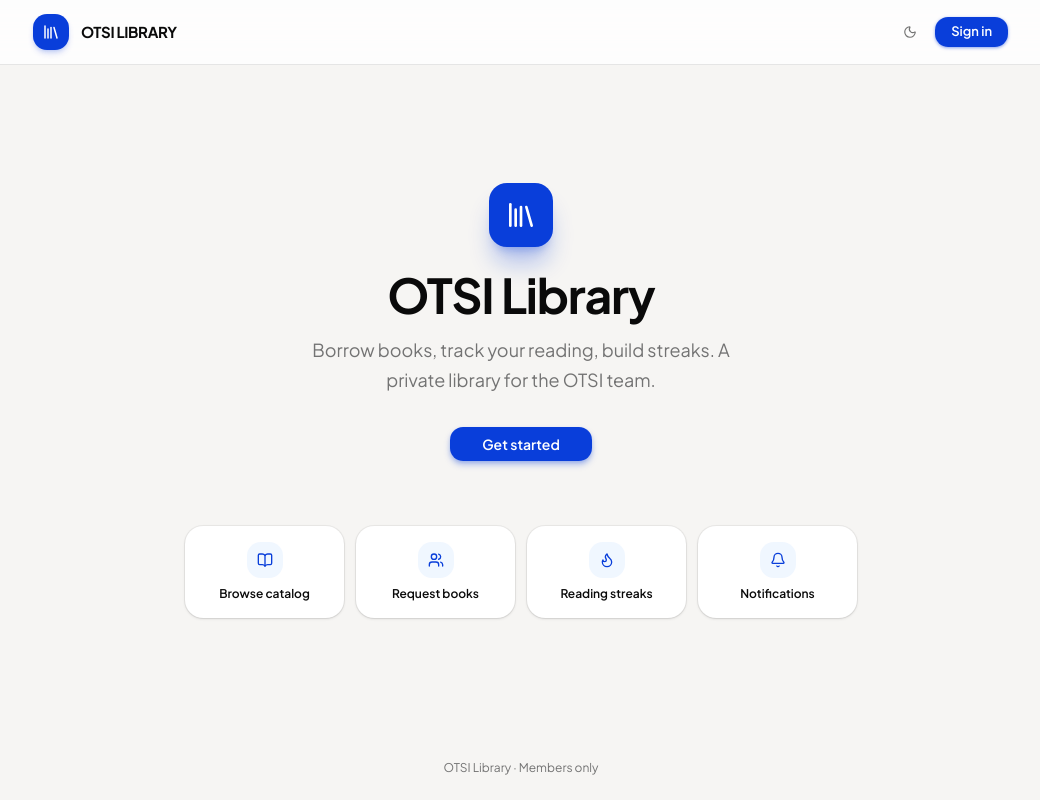
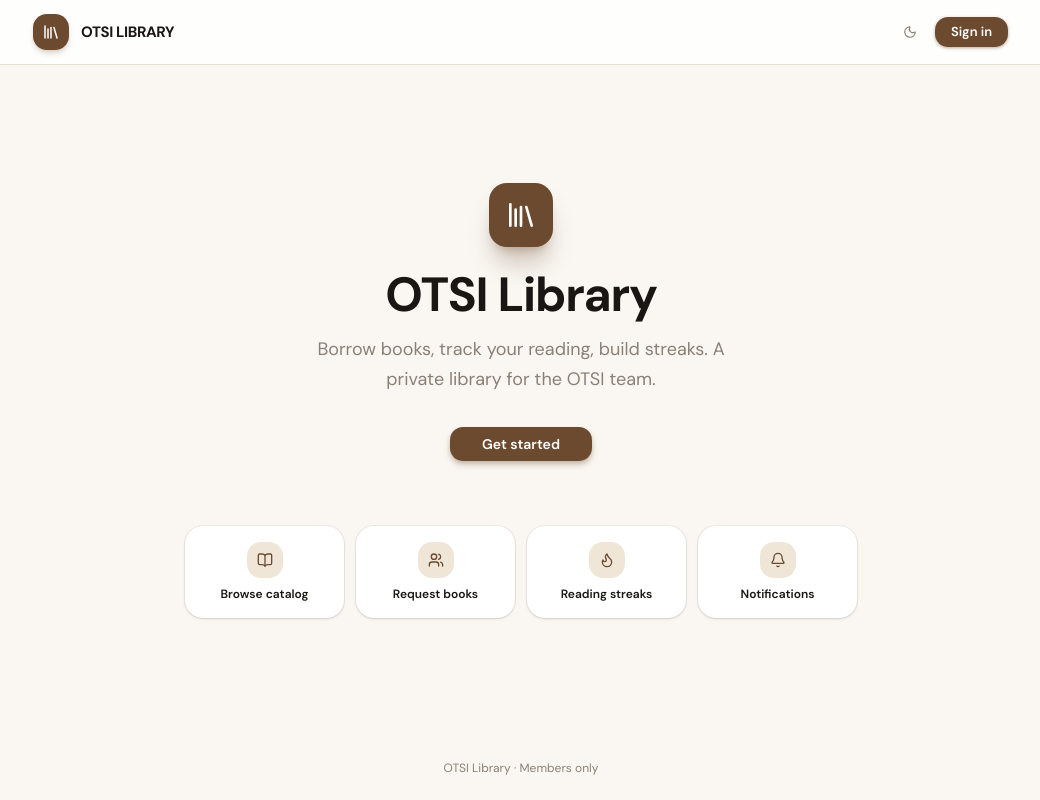
Before and after one commit to nagraj05/otsi-librarian, a Next.js app: page / in a window 1280 px wide. Shown: the whole page, without its empty margins (119-1159 px from the left). Built offline with nearby package versions, Linux system fonts and the light colour scheme; no server answers.

Commit message:
add polling

```diff
--- /dev/null
+++ b/app/api/notifications/route.ts
@@ -0,0 +1,17 @@
+import { auth } from '@clerk/nextjs/server';
+import { NextResponse } from 'next/server';
+import sql from '@/lib/db';
+
+export async function GET() {
+  const { userId } = await auth();
+  if (!userId) return NextResponse.json({ error: 'Unauthorized' }, { status: 401 });
+
+  const rows = await sql`
+    SELECT * FROM notifications
+    WHERE user_id = ${userId}
+    ORDER BY created_at DESC
+    LIMIT 30
+  `;
+
+  return NextResponse.json(rows);
+}
--- a/app/globals.css
+++ b/app/globals.css
@@ -7,9 +7,9 @@
 @theme inline {
   --color-background: var(--background);
   --color-foreground: var(--foreground);
-  --font-sans: var(--font-sans);
+  --font-sans: var(--font-dm-sans), system-ui, sans-serif;
+  --font-serif: var(--font-fraunces), "Iowan Old Style", Georgia, serif;
   --font-mono: var(--font-geist-mono);
-  --font-heading: var(--font-sans);
   /* Custom semantic tokens */
   --color-brand: var(--brand);
   --color-brand-muted: var(--brand-muted);
@@ -61,96 +61,98 @@
 }
 
 :root {
-  --background: oklch(0.97 0.003 80);
-  --foreground: oklch(0.145 0 0);
-  --card: oklch(1 0 0);
-  --card-foreground: oklch(0.145 0 0);
-  --popover: oklch(1 0 0);
-  --popover-foreground: oklch(0.145 0 0);
-  --primary: oklch(0.205 0 0);
-  --primary-foreground: oklch(0.985 0 0);
-  --secondary: oklch(0.97 0 0);
-  --secondary-foreground: oklch(0.205 0 0);
-  --muted: oklch(0.97 0 0);
-  --muted-foreground: oklch(0.556 0 0);
-  --accent: oklch(0.97 0 0);
-  --accent-foreground: oklch(0.205 0 0);
-  --destructive: oklch(0.577 0.245 27.325);
-  --border: oklch(0.922 0 0);
-  --input: oklch(0.922 0 0);
-  --ring: oklch(0.708 0 0);
-  --chart-1: oklch(0.87 0 0);
-  --chart-2: oklch(0.556 0 0);
-  --chart-3: oklch(0.439 0 0);
-  --chart-4: oklch(0.371 0 0);
-  --chart-5: oklch(0.269 0 0);
+  /* warm cream / parchment palette */
+  --background: #faf7f2;
+  --foreground: #1a1613;
+  --card: #ffffff;
+  --card-foreground: #1a1613;
+  --popover: #ffffff;
+  --popover-foreground: #1a1613;
+  --primary: #1a1613;
+  --primary-foreground: #faf7f2;
+  --secondary: #f3eee6;
+  --secondary-foreground: #1a1613;
+  --muted: #f3eee6;
+  --muted-foreground: #8a8075;
+  --accent: #f3eee6;
+  --accent-foreground: #1a1613;
+  --destructive: #a64b3c;
+  --border: #e6dfd3;
+  --input: #e6dfd3;
+  --ring: #b5ab9e;
+  --chart-1: #6b4a2f;
+  --chart-2: #4a7a3a;
+  --chart-3: #a07020;
+  --chart-4: #a64b3c;
+  --chart-5: #4a608a;
   --radius: 0.625rem;
   /* Custom semantic tokens */
-  --brand: oklch(0.46 0.24 264);
-  --brand-muted: oklch(0.976 0.02 264);
-  --brand-muted-fg: oklch(0.46 0.24 264);
-  --warn: oklch(0.828 0.189 86);
-  --warn-muted: oklch(0.987 0.022 95);
-  --warn-muted-fg: oklch(0.555 0.163 49);
-  --success: oklch(0.696 0.17 162);
-  --success-muted: oklch(0.979 0.021 166);
-  --success-muted-fg: oklch(0.508 0.118 165);
-  --danger: oklch(0.704 0.191 22.2);
-  --danger-muted: oklch(0.971 0.013 17);
-  --sidebar: oklch(0.985 0 0);
-  --sidebar-foreground: oklch(0.145 0 0);
-  --sidebar-primary: oklch(0.205 0 0);
-  --sidebar-primary-foreground: oklch(0.985 0 0);
-  --sidebar-accent: oklch(0.97 0 0);
-  --sidebar-accent-foreground: oklch(0.205 0 0);
-  --sidebar-border: oklch(0.922 0 0);
-  --sidebar-ring: oklch(0.708 0 0);
+  --brand: #6b4a2f;
+  --brand-muted: #f0e6d8;
+  --brand-muted-fg: #6b4a2f;
+  --warn: #a07020;
+  --warn-muted: #f8f0dc;
+  --warn-muted-fg: #7a5010;
+  --success: #4a7a3a;
+  --success-muted: #e8f1e4;
+  --success-muted-fg: #3a6030;
+  --danger: #a64b3c;
+  --danger-muted: #f9ebe8;
+  --sidebar: #faf7f2;
+  --sidebar-foreground: #1a1613;
+  --sidebar-primary: #6b4a2f;
+  --sidebar-primary-foreground: #ffffff;
+  --sidebar-accent: #f3eee6;
+  --sidebar-accent-foreground: #1a1613;
+  --sidebar-border: #e6dfd3;
+  --sidebar-ring: #b5ab9e;
 }
 
 .dark {
-  --background: oklch(0.13 0 0);
-  --foreground: oklch(0.985 0 0);
-  --card: oklch(0.205 0 0);
-  --card-foreground: oklch(0.985 0 0);
-  --popover: oklch(0.205 0 0);
-  --popover-foreground: oklch(0.985 0 0);
-  --primary: oklch(0.922 0 0);
-  --primary-foreground: oklch(0.205 0 0);
-  --secondary: oklch(0.269 0 0);
-  --secondary-foreground: oklch(0.985 0 0);
-  --muted: oklch(0.269 0 0);
-  --muted-foreground: oklch(0.708 0 0);
-  --accent: oklch(0.269 0 0);
-  --accent-foreground: oklch(0.985 0 0);
-  --destructive: oklch(0.704 0.191 22.216);
-  --border: oklch(1 0 0 / 10%);
-  --input: oklch(1 0 0 / 15%);
-  --ring: oklch(0.556 0 0);
-  --chart-1: oklch(0.87 0 0);
-  --chart-2: oklch(0.556 0 0);
-  --chart-3: oklch(0.439 0 0);
-  --chart-4: oklch(0.371 0 0);
-  --chart-5: oklch(0.269 0 0);
+  /* warm dark brown palette */
+  --background: #17140f;
+  --foreground: #f2ece1;
+  --card: #1f1b15;
+  --card-foreground: #f2ece1;
+  --popover: #1f1b15;
+  --popover-foreground: #f2ece1;
+  --primary: #f2ece1;
+  --primary-foreground: #1f1b15;
+  --secondary: #26221b;
+  --secondary-foreground: #f2ece1;
+  --muted: #26221b;
+  --muted-foreground: #8a8075;
+  --accent: #26221b;
+  --accent-foreground: #f2ece1;
+  --destructive: #c96050;
+  --border: #2e2921;
+  --input: #3d3730;
+  --ring: #5a5147;
+  --chart-1: #c9a46e;
+  --chart-2: #6aaa5a;
+  --chart-3: #d4a040;
+  --chart-4: #c96050;
+  --chart-5: #7a90b8;
   /* Custom semantic tokens */
-  --brand: oklch(0.61 0.22 264);
-  --brand-muted: oklch(0.22 0.05 264);
-  --brand-muted-fg: oklch(0.73 0.18 264);
-  --warn: oklch(0.828 0.189 86);
-  --warn-muted: oklch(0.25 0.05 80);
-  --warn-muted-fg: oklch(0.88 0.12 80);
-  --success: oklch(0.765 0.177 163);
-  --success-muted: oklch(0.22 0.05 162);
-  --success-muted-fg: oklch(0.82 0.13 162);
-  --danger: oklch(0.704 0.191 22.2);
-  --danger-muted: oklch(0.22 0.04 22);
-  --sidebar: oklch(0.205 0 0);
-  --sidebar-foreground: oklch(0.985 0 0);
-  --sidebar-primary: oklch(0.488 0.243 264.376);
-  --sidebar-primary-foreground: oklch(0.985 0 0);
-  --sidebar-accent: oklch(0.269 0 0);
-  --sidebar-accent-foreground: oklch(0.985 0 0);
-  --sidebar-border: oklch(1 0 0 / 10%);
-  --sidebar-ring: oklch(0.556 0 0);
+  --brand: #a87848;
+  --brand-muted: #2d1f12;
+  --brand-muted-fg: #c9a882;
+  --warn: #d4a040;
+  --warn-muted: #2a2010;
+  --warn-muted-fg: #d4a040;
+  --success: #6aaa5a;
+  --success-muted: #1a2a18;
+  --success-muted-fg: #6aaa5a;
+  --danger: #c96050;
+  --danger-muted: #2a1512;
+  --sidebar: #1f1b15;
+  --sidebar-foreground: #f2ece1;
+  --sidebar-primary: #a87848;
+  --sidebar-primary-foreground: #ffffff;
+  --sidebar-accent: #26221b;
+  --sidebar-accent-foreground: #f2ece1;
+  --sidebar-border: #2e2921;
+  --sidebar-ring: #5a5147;
 }
 
 @layer base {
@@ -159,9 +161,11 @@
   }
   body {
     @apply bg-background text-foreground;
-    font-family: var(--font-plus-jakarta), system-ui, sans-serif;
+    font-family: var(--font-dm-sans), system-ui, sans-serif;
+    -webkit-font-smoothing: antialiased;
+    -moz-osx-font-smoothing: grayscale;
   }
   html {
-    font-family: var(--font-plus-jakarta), system-ui, sans-serif;
+    font-family: var(--font-dm-sans), system-ui, sans-serif;
   }
 }
--- a/app/layout.tsx
+++ b/app/layout.tsx
@@ -1,16 +1,22 @@
 import type { Metadata } from 'next';
-import { Plus_Jakarta_Sans } from 'next/font/google';
+import { DM_Sans, Fraunces } from 'next/font/google';
 import { ClerkProvider } from '@clerk/nextjs';
 import { Toaster } from '@/components/ui/sonner';
 import { Providers } from '@/components/providers';
 import { syncUser } from '@/lib/sync-user';
 import './globals.css';
 
-const plusJakarta = Plus_Jakarta_Sans({
+const dmSans = DM_Sans({
   subsets: ['latin'],
-  variable: '--font-plus-jakarta',
-  weight: ['400', '500', '600', '700', '800'],
+  variable: '--font-dm-sans',
   display: 'swap',
+});
+
+const fraunces = Fraunces({
+  subsets: ['latin'],
+  variable: '--font-fraunces',
+  display: 'swap',
+  axes: ['opsz'],
 });
 
 export const metadata: Metadata = {
@@ -24,7 +30,7 @@ export default async function RootLayout({
   await syncUser();
   return (
     <ClerkProvider afterSignOutUrl="/">
-      <html lang="en" className={`${plusJakarta.variable} h-full`} suppressHydrationWarning>
+      <html lang="en" className={`${dmSans.variable} ${fraunces.variable} h-full`} suppressHydrationWarning>
         <body className="min-h-full flex flex-col antialiased">
           <Providers>
             {children}
--- a/components/notification-bell.tsx
+++ b/components/notification-bell.tsx
@@ -37,6 +37,21 @@ export function NotificationBell({ initial }: { initial: Notification[] }) {
     }
     document.addEventListener('mousedown', handler);
     return () => document.removeEventListener('mousedown', handler);
+  }, []);
+
+  // poll for new notifications every 20 seconds
+  useEffect(() => {
+    async function poll() {
+      try {
+        const res = await fetch('/api/notifications');
+        if (!res.ok) return;
+        const data: Notification[] = await res.json();
+        setNotifications(data);
+      } catch {}
+    }
+
+    const id = setInterval(poll, 20_000);
+    return () => clearInterval(id);
   }, []);
 
   async function handleMarkAll() {
```
Also changed, not shown: 1 other file (tests, documents, lock files or other folders).
